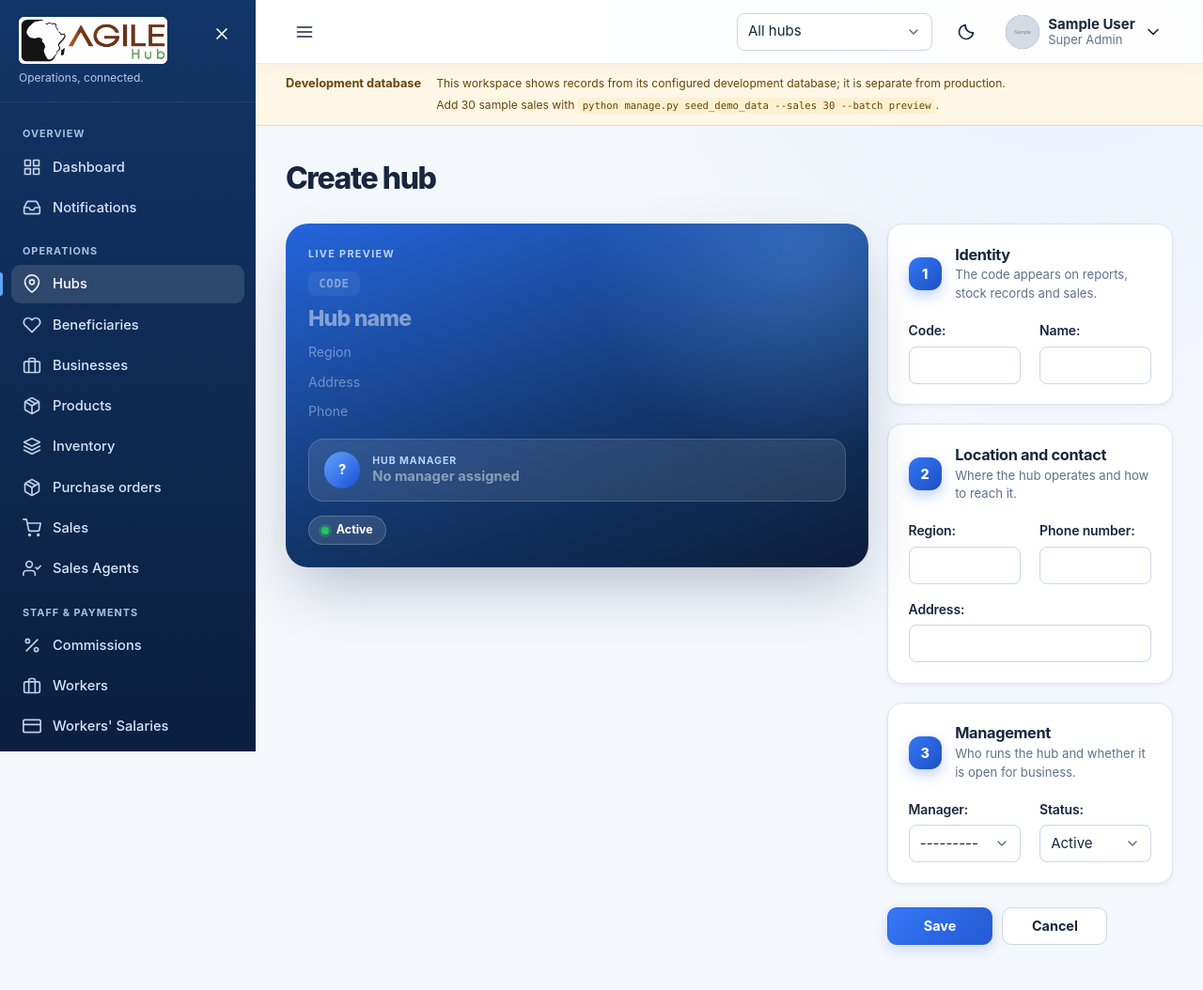
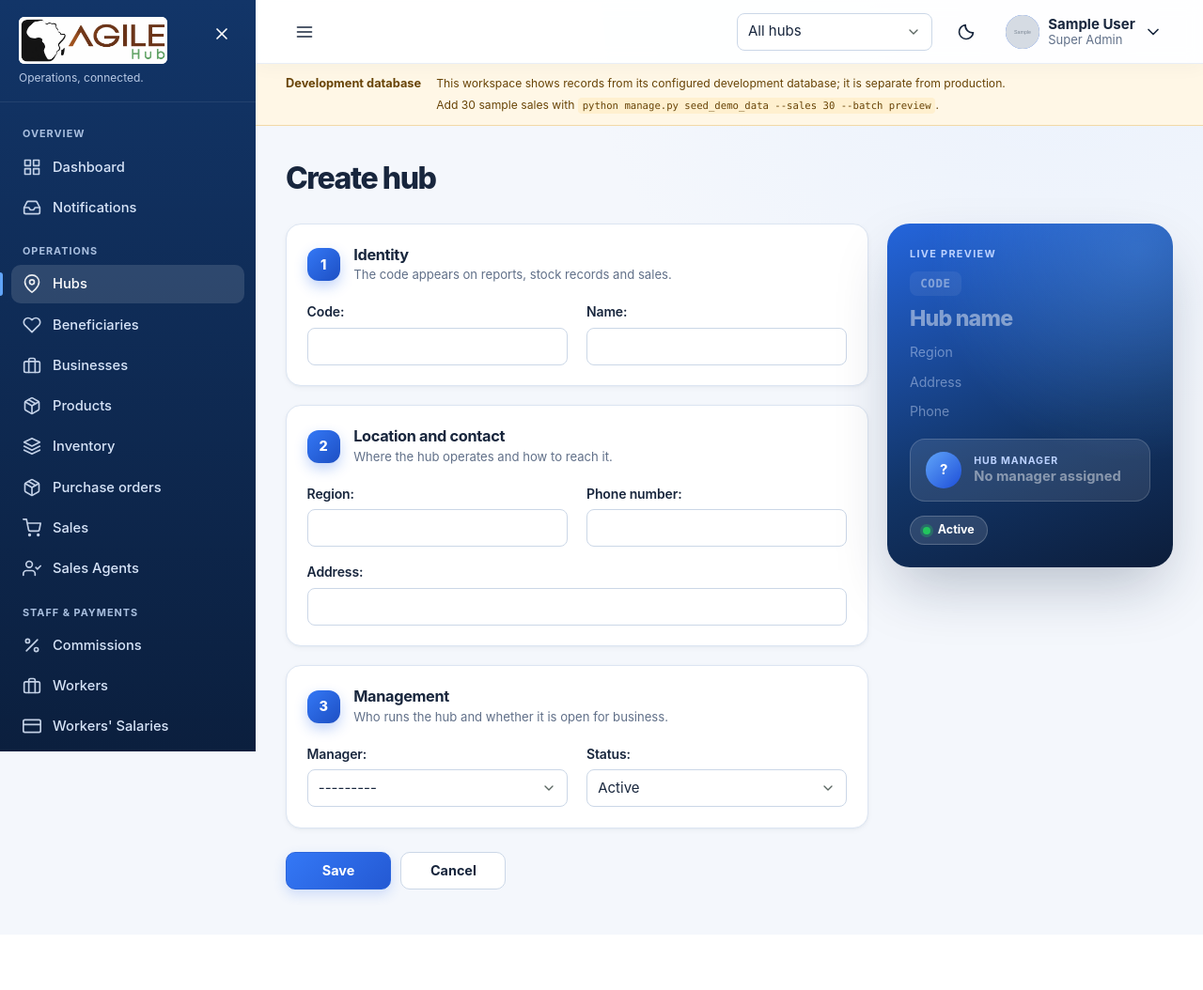
Before and after one commit to brianMugatsia/agile_hub, a Django app: page /hubs/create/ in a window 1280 px wide. Shown: the whole page at 94% size. After the commit the page ends 963 px from the top, so only its background shows below. Run offline with Django 5.2, Linux system fonts and the light colour scheme; a user stored in the database is signed in; tables that the repository leaves empty hold one stand-in row (values such as "Sample post"); grey boxes marked "Sample" are stand-in pictures; parts of the project's set-up code (start-up, migrations or seed data) failed here and were passed over; some libraries are stand-ins or nearby versions.

Commit message:
Hub form: pin form and preview to their own grid columns

```diff
--- a/static/css/main.css
+++ b/static/css/main.css
@@ -1,47 +1,47 @@
 /* Cascade layers keep specificity predictable: later layers always win. */
 @layer reset, tokens, base, layout, components, pages, utilities;
 
-@import url("base/reset.css?v=2") layer(reset);
-@import url("base/tokens.css?v=2") layer(tokens);
-@import url("base/themes.css?v=2") layer(tokens);
-@import url("base/typography.css?v=2") layer(base);
+@import url("base/reset.css?v=3") layer(reset);
+@import url("base/tokens.css?v=3") layer(tokens);
+@import url("base/themes.css?v=3") layer(tokens);
+@import url("base/typography.css?v=3") layer(base);
 
-@import url("layout/app-shell.css?v=2") layer(layout);
-@import url("layout/sidebar.css?v=2") layer(layout);
-@import url("layout/topbar.css?v=2") layer(layout);
-@import url("layout/grid.css?v=2") layer(layout);
-@import url("layout/page.css?v=2") layer(layout);
-@import url("layout/auth.css?v=2") layer(layout);
+@import url("layout/app-shell.css?v=3") layer(layout);
+@import url("layout/sidebar.css?v=3") layer(layout);
+@import url("layout/topbar.css?v=3") layer(layout);
+@import url("layout/grid.css?v=3") layer(layout);
+@import url("layout/page.css?v=3") layer(layout);
+@import url("layout/auth.css?v=3") layer(layout);
 
-@import url("components/icons.css?v=2") layer(components);
-@import url("components/buttons.css?v=2") layer(components);
-@import url("components/cards.css?v=2") layer(components);
-@import url("components/forms.css?v=2") layer(components);
-@import url("components/tables.css?v=2") layer(components);
-@import url("components/badges.css?v=2") layer(components);
-@import url("components/alerts.css?v=2") layer(components);
-@import url("components/toasts.css?v=2") layer(components);
-@import url("components/pagination.css?v=2") layer(components);
-@import url("components/filters.css?v=2") layer(components);
-@import url("components/empty-state.css?v=2") layer(components);
-@import url("components/charts.css?v=2") layer(components);
-@import url("components/dropdown.css?v=2") layer(components);
-@import url("components/loader.css?v=2") layer(components);
-@import url("components/modals.css?v=2") layer(components);
-@import url("components/stat-cards.css?v=2") layer(components);
-@import url("components/tabs.css?v=2") layer(components);
+@import url("components/icons.css?v=3") layer(components);
+@import url("components/buttons.css?v=3") layer(components);
+@import url("components/cards.css?v=3") layer(components);
+@import url("components/forms.css?v=3") layer(components);
+@import url("components/tables.css?v=3") layer(components);
+@import url("components/badges.css?v=3") layer(components);
+@import url("components/alerts.css?v=3") layer(components);
+@import url("components/toasts.css?v=3") layer(components);
+@import url("components/pagination.css?v=3") layer(components);
+@import url("components/filters.css?v=3") layer(components);
+@import url("components/empty-state.css?v=3") layer(components);
+@import url("components/charts.css?v=3") layer(components);
+@import url("components/dropdown.css?v=3") layer(components);
+@import url("components/loader.css?v=3") layer(components);
+@import url("components/modals.css?v=3") layer(components);
+@import url("components/stat-cards.css?v=3") layer(components);
+@import url("components/tabs.css?v=3") layer(components);
 
-@import url("pages/sales.css?v=2") layer(pages);
-@import url("pages/payroll.css?v=2") layer(pages);
-@import url("pages/finance.css?v=2") layer(pages);
-@import url("pages/reports.css?v=2") layer(pages);
-@import url("pages/landing.css?v=2") layer(pages);
-@import url("pages/ui-refresh.css?v=2") layer(pages);
-@import url("pages/dashboard.css?v=2") layer(pages);
-@import url("pages/hub.css?v=2") layer(pages);
-@import url("pages/beneficiaries.css?v=2") layer(pages);
-@import url("pages/commissions.css?v=2") layer(pages);
+@import url("pages/sales.css?v=3") layer(pages);
+@import url("pages/payroll.css?v=3") layer(pages);
+@import url("pages/finance.css?v=3") layer(pages);
+@import url("pages/reports.css?v=3") layer(pages);
+@import url("pages/landing.css?v=3") layer(pages);
+@import url("pages/ui-refresh.css?v=3") layer(pages);
+@import url("pages/dashboard.css?v=3") layer(pages);
+@import url("pages/hub.css?v=3") layer(pages);
+@import url("pages/beneficiaries.css?v=3") layer(pages);
+@import url("pages/commissions.css?v=3") layer(pages);
 
-@import url("utilities/display.css?v=2") layer(utilities);
-@import url("utilities/text.css?v=2") layer(utilities);
-@import url("utilities/spacing.css?v=2") layer(utilities);
+@import url("utilities/display.css?v=3") layer(utilities);
+@import url("utilities/text.css?v=3") layer(utilities);
+@import url("utilities/spacing.css?v=3") layer(utilities);
--- a/static/css/pages/hub.css
+++ b/static/css/pages/hub.css
@@ -151,9 +151,11 @@
 
 /* =========================================================
    Hub form: sections and live preview
+   Each part is pinned to its own grid column and row, so the
+   layout cannot flip if the HTML order or `order` ever changes.
    ========================================================= */
-.hub-form__layout { display: grid; grid-template-columns: minmax(0, 1fr) 19rem; align-items: start; gap: 1.25rem; }
-.hub-form__main { display: grid; gap: 1.25rem; min-width: 0; }
+.hub-form__layout { display: grid; grid-template-columns: minmax(0, 1fr) 19rem; grid-template-rows: auto; align-items: start; gap: 1.25rem; }
+.hub-form__main { grid-column: 1; grid-row: 1; display: grid; gap: 1.25rem; min-width: 0; }
 .hub-form__head { display: flex; align-items: center; gap: .9rem; margin-bottom: 1.15rem; }
 .hub-form__step {
   display: grid;
@@ -173,10 +175,13 @@
 .hub-form__wide { grid-column: 1 / -1; }
 
 .hub-preview {
+  grid-column: 2;
+  grid-row: 1;
   position: sticky;
   top: calc(var(--topbar-h) + 1rem);
   display: grid;
   gap: .65rem;
+  min-width: 0;
   padding: 1.5rem;
   color: #fff;
   background:
@@ -237,7 +242,8 @@
 /* ---------- Responsive ---------- */
 @media (max-width: 960px) {
   .hub-form__layout { grid-template-columns: minmax(0, 1fr); }
-  .hub-preview { position: static; order: -1; }
+  .hub-preview { grid-column: 1; grid-row: 1; position: static; }
+  .hub-form__main { grid-column: 1; grid-row: 2; }
 }
 @media (max-width: 900px) {
   .hub-detail-grid { grid-template-columns: minmax(0, 1fr); }
--- a/templates/base.html
+++ b/templates/base.html
@@ -7,7 +7,7 @@
   <meta name="csrf-token" content="{{ csrf_token }}">
   <meta name="theme-color" content="#123568">
   <title>{% block title %}{{ page_title|default:"Agile Hub" }}{% endblock %} · Agile Hub</title>
-  <link rel="stylesheet" href="{% static 'css/main.css' %}?v=2">
+  <link rel="stylesheet" href="{% static 'css/main.css' %}?v=3">
   {% block extra_css %}{% endblock %}
 </head>
 <body data-currency="{{ CURRENCY_CODE|default:'KES' }}">
```
